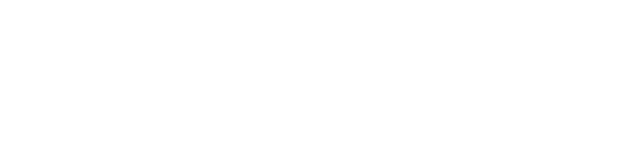
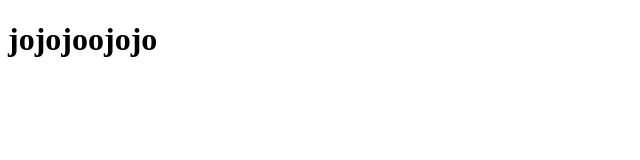
Before and after one commit to yolo1001/yolo1001.github.io, a plain HTML site: page index.html in a window 1280 px wide. Shown: the whole page, without its empty margins (0-640 px from the left). Drawn offline with Linux system fonts and the light colour scheme.

Commit message:
Update index.html

```diff
--- a/index.html
+++ b/index.html
@@ -1,4 +1,4 @@
 <!DOCTYPE html>
 <head><title>test</title></head>
-<body><h1></h1></body>
+<body><h1>jojojoojojo</h1></body>
 </html>
```
